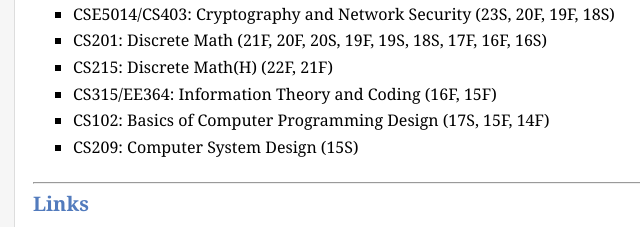
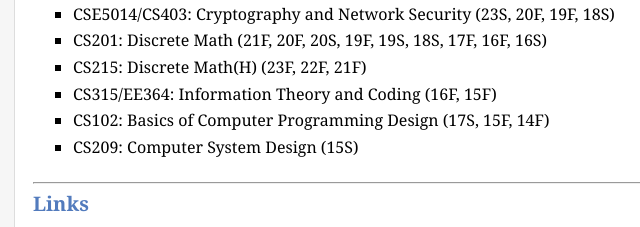
Before and after one commit to Dake98/dake98.github.io, a plain HTML site: page index.html in a window 1280 px wide. Shown: the part 909-1136 px from the top of the page, 180-820 px from the left. Drawn offline with Linux system fonts and the light colour scheme.

Commit message:
Update index.html

```diff
--- a/index.html
+++ b/index.html
@@ -102,7 +102,7 @@
                 CS201: Discrete Math (21F, 20F, 20S, 19F, 19S, 18S, 17F, 16F, 16S)<br>
             </p></li>
             <li><p>
-                CS215: Discrete Math(H) (22F, 21F)<br>
+                CS215: Discrete Math(H) (23F, 22F, 21F)<br>
             </p></li>
             <li><p>
                 CS315/EE364: Information Theory and Coding (16F, 15F)<br>
```
